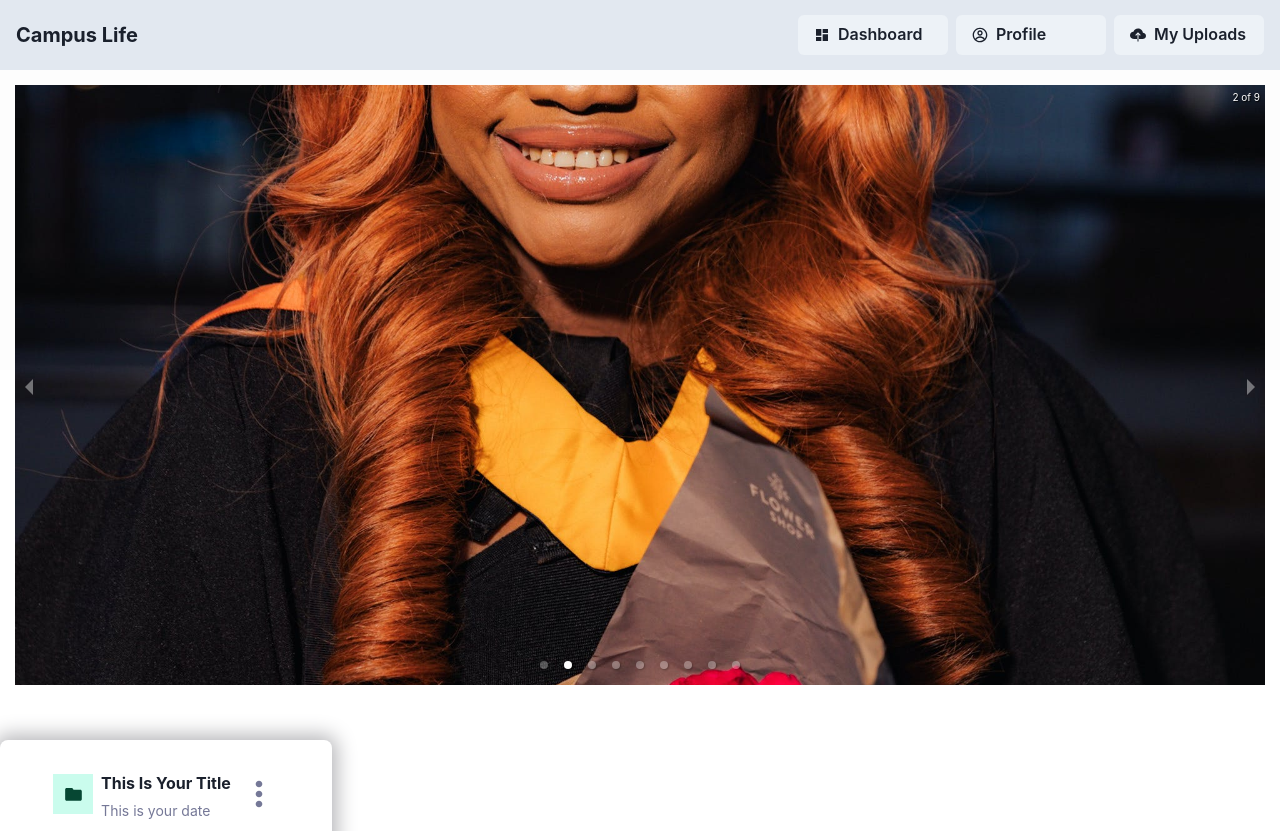
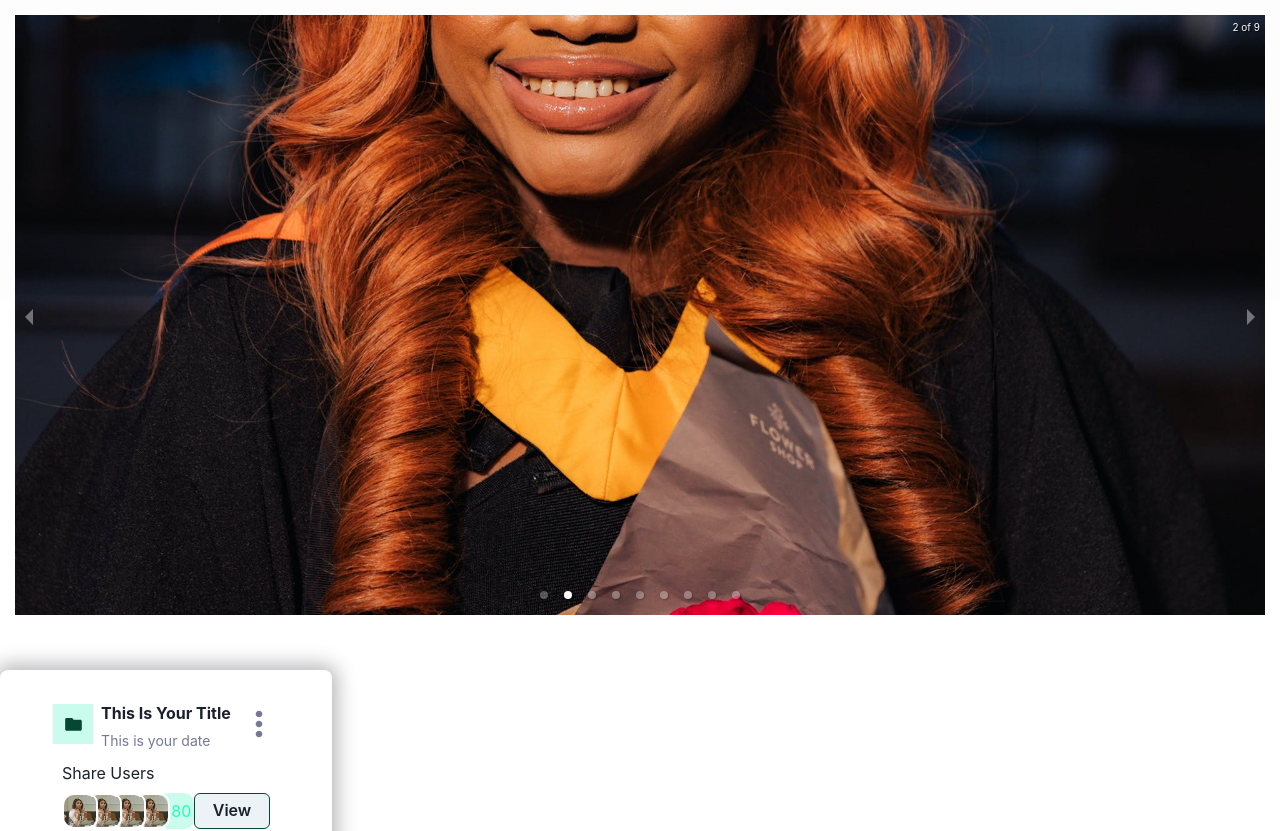
Before and after one commit to jahrulezfrancis/campus-life, a React (Vite) app: page /dashboard in a window 1280 px wide. Shown: the top 831 px of the page. Built offline with nearby package versions, Linux system fonts and the light colour scheme; no server answers.

Commit message:
Replaced nav with sidebar

```diff
--- a/src/App.tsx
+++ b/src/App.tsx
@@ -2,7 +2,6 @@ import { Box } from '@chakra-ui/react'
 import { Route, Routes } from 'react-router-dom'
 import HomePage from './Components/Pages/LandingPage/Homepage'
 import Dashboard from './Components/Pages/Dashboard/Dashboard'
-import NavBar from './Components/Navigation/NavBar'
 import ProfilePage from './Components/Pages/Profile/Profile'
 import UploadsPage from './Components/Pages/Uploads/Uploads'
 import Registration from './Components/Pages/SignUp/SignUpPage'
@@ -12,7 +11,6 @@ function App() {
 
   return (
     <Box>
-      <NavBar />
       <Routes>
         <Route path='/' element={<HomePage />} />
         <Route path='/dashboard' element={<Dashboard />} />
```
